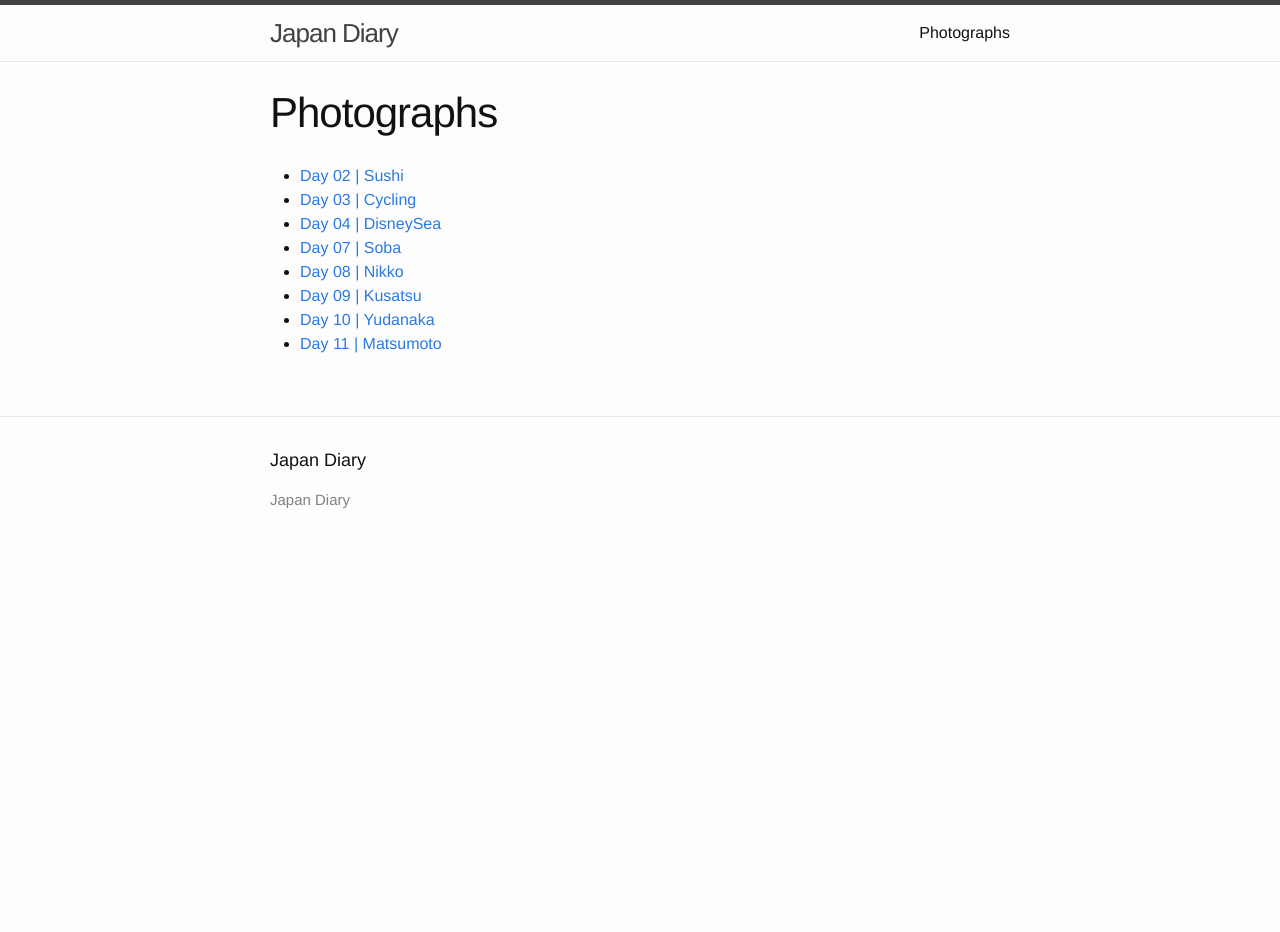
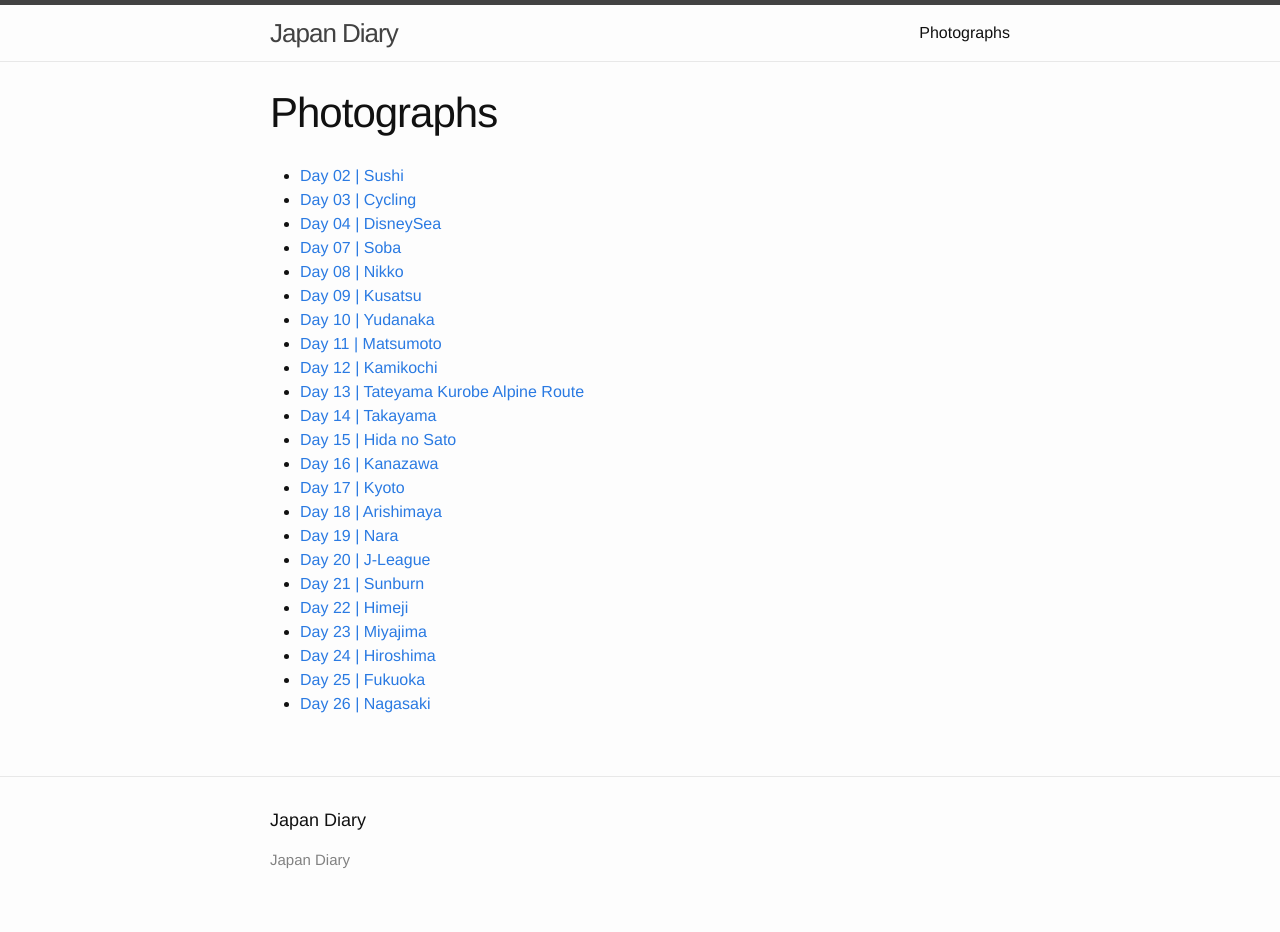
Before and after one commit to JapanBlog/japan, a Jekyll site: the page built from photographs.md, in a window 1280 px wide. Built offline with Jekyll 4.4.1, drawn with Linux system fonts in a browser that asks for light colours; before the commit the page ends 900 px from its top, so only the background shows below that.

Commit message:
More photos

```diff
--- a/photographs.md
+++ b/photographs.md
@@ -11,3 +11,18 @@ title:  "Photographs"
 - [Day 09 \| Kusatsu](https://goo.gl/photos/kNk17RUCBBYBvQQ1A)
 - [Day 10 \| Yudanaka](https://goo.gl/photos/NRyyUkdWTffX9V4M8)
 - [Day 11 \| Matsumoto](https://goo.gl/photos/bXoTKrySzBoFU1G69)
+- [Day 12 \| Kamikochi](https://goo.gl/photos/2RYRiFZja2QWiTse6)
+- [Day 13 \| Tateyama Kurobe Alpine Route](https://goo.gl/photos/U7mowznw85n33W1t9)
+- [Day 14 \| Takayama](https://goo.gl/photos/QkmxDyNkmYmsgnzs8)
+- [Day 15 \| Hida no Sato](https://goo.gl/photos/xpoEoXZ9iXjFadXc7)
+- [Day 16 \| Kanazawa](https://goo.gl/photos/kBaPUtJQkHWxf9QZ9)
+- [Day 17 \| Kyoto](https://goo.gl/photos/N4cj26MBkc914aQr8)
+- [Day 18 \| Arishimaya](https://goo.gl/photos/cmNV83ch3CFyGrbp7)
+- [Day 19 \| Nara](https://goo.gl/photos/DhUthAgF7Yi5ZJeJ6)
+- [Day 20 \| J-League](https://goo.gl/photos/pcWzLhuhyDE2NRY46)
+- [Day 21 \| Sunburn](https://goo.gl/photos/M8RufyTzyBua2asm8)
+- [Day 22 \| Himeji](https://goo.gl/photos/dxoRMwkXmbgjstaXA)
+- [Day 23 \| Miyajima](https://goo.gl/photos/LQQpdAzNXY7DnfA86)
+- [Day 24 \| Hiroshima](https://goo.gl/photos/sP152rAgRKFGsJB27)
+- [Day 25 \| Fukuoka](https://goo.gl/photos/4FZ5DwCDu5PaLNfA6)
+- [Day 26 \| Nagasaki](https://goo.gl/photos/vR3GheysKfC3UYA2A)
```
Also changed, not shown: _drafts/2015-05-24-takayama.md (renamed from _drafts/2015-05-24-takayama-1.md), _drafts/2015-05-25-hida-no-sato.md (renamed from _drafts/2015-05-25-takayama-2.md).
